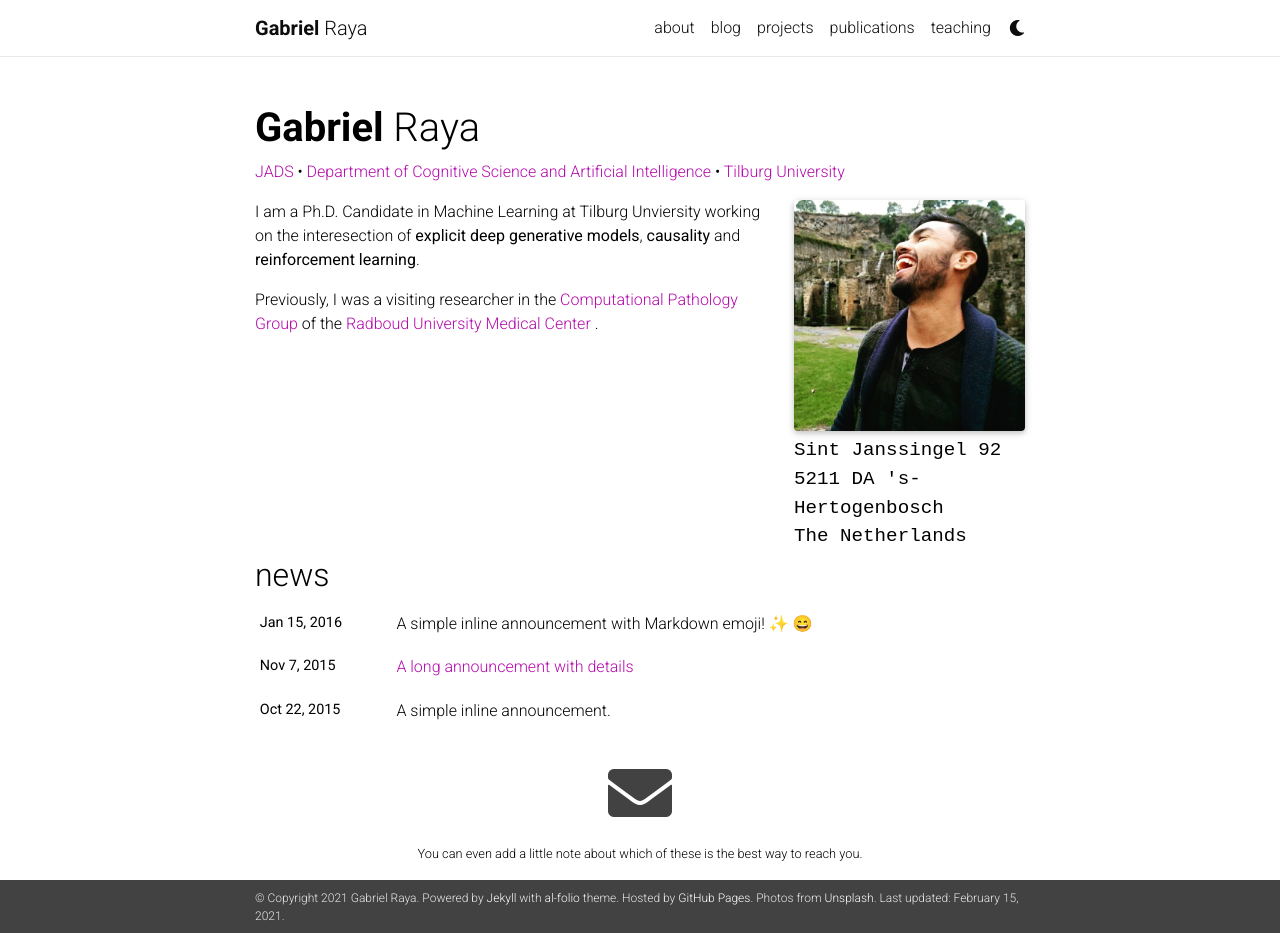
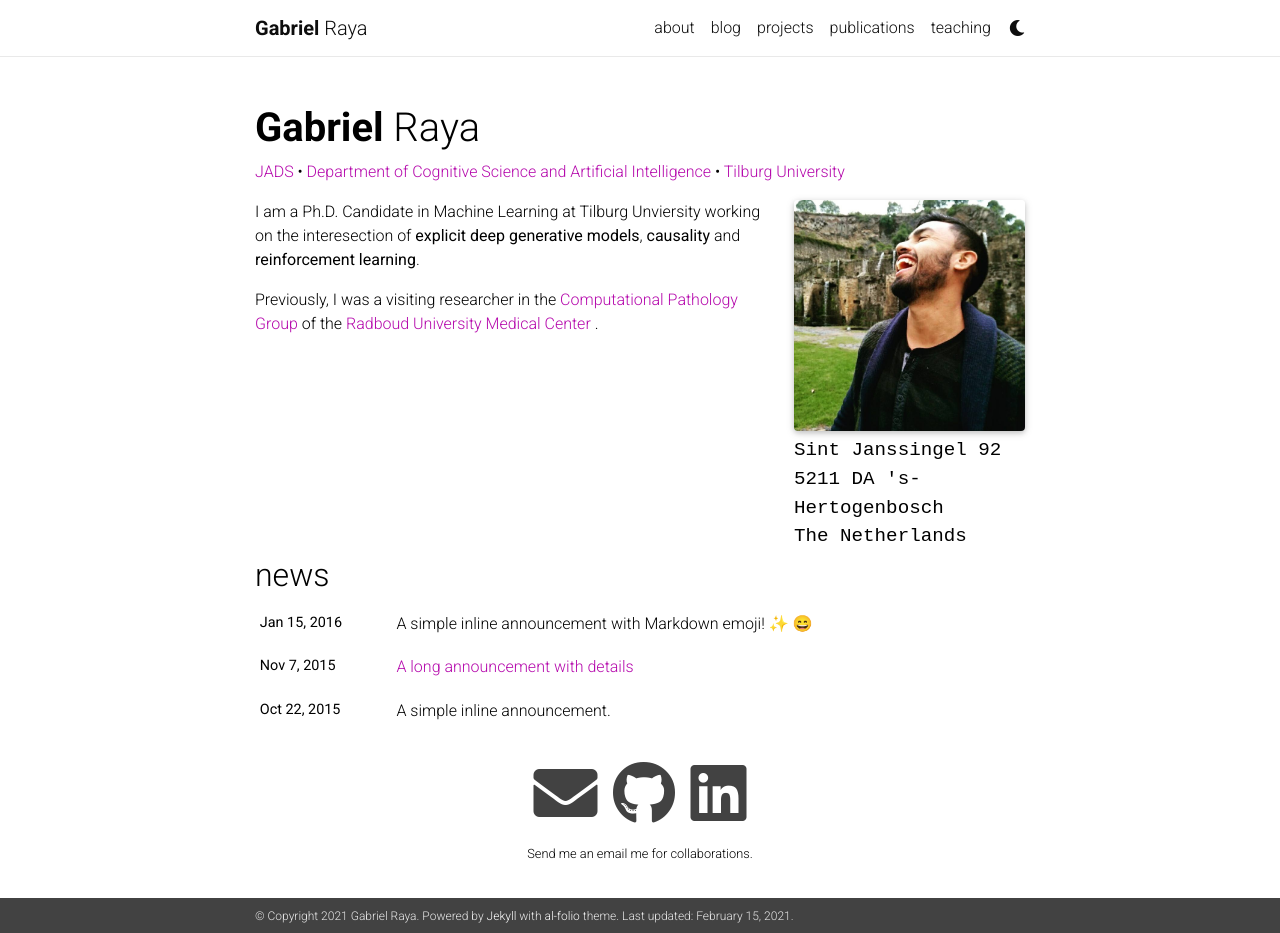
Before and after one commit to gabrielraya/gabrielraya.github.io, a Jekyll site: the page built from _pages/about.md, in a window 1280 px wide and 933 px high. Built offline with Jekyll 4.4.1, drawn with Linux system fonts in a browser that asks for light colours; nearby versions of some CDN libraries; emoji names are drawn with the system emoji font; a style sheet for code colours, icons or effects is not loaded.

Commit message:
update config file

```diff
--- a/_config.yml
+++ b/_config.yml
@@ -6,13 +6,11 @@ title: blank # the website title (if blank, full name will be used instead)
 first_name: Gabriel
 middle_name:
 last_name: Raya
-email: you@example.com
+email: graya@tilburguniversity.com
 description: > # the ">" symbol means to ignore newlines until "footer_text:"
   A simple, whitespace theme for academics. Based on [*folio](https://github.com/bogoli/-folio) design.
 footer_text: >
   Powered by <a href="http://jekyllrb.com/" target="_blank">Jekyll</a> with <a href="https://github.com/alshedivat/al-folio">al-folio</a> theme.
-  Hosted by <a href="https://pages.github.com/" target="_blank">GitHub Pages</a>.
-  Photos from <a href="https://unsplash.com" target="_blank">Unsplash</a>.
 
 url:  # the base hostname & protocol for your site
 baseurl:  # the subpath of your site, e.g. /blog/
@@ -42,9 +40,9 @@ og_image: # The site-wide (default for all links) Open Graph preview image
 # Social integration
 # -----------------------------------------------------------------------------
 
-github_username: # your GitHub user name
+github_username: gabrielraya# your GitHub user name
 twitter_username: # your Twitter handle
-linkedin_username: # your LinkedIn user name
+linkedin_username: rayagabriel # your LinkedIn user name
 scholar_userid: # your Google Scholar ID
 orcid_id: # your ORCID ID
 medium_username: # your Medium username
@@ -57,8 +55,7 @@ keybase_username: # your keybase user name
 wikidata_id: # your wikidata id
 
 contact_note: >
-  You can even add a little note about which of these is the best way to reach you.
-
+  Send me an email me for collaborations.
 google_analytics: UA-XXXXXXXXX # out your google-analytics code
 panelbear_analytics: XXXXXXXXX # panelbear analytics site ID
 
@@ -66,8 +63,8 @@ panelbear_analytics: XXXXXXXXX # panelbear analytics site ID
 # Blog
 # -----------------------------------------------------------------------------
 
-blog_name: al-folio  # your blog must have a name for it to show up in the nav bar
-blog_description: a simple whitespace theme for academics
+blog_name: The Bayesian Brain  # your blog must have a name for it to show up in the nav bar
+blog_description: A generative perspective of the brain.
 permalink: /blog/:year/:title/
 
 # Pagination
@@ -90,7 +87,9 @@ collections:
   projects:
     output: true
     permalink: /projects/:path/
-
+  courses:
+    output: true
+    permalink: /teaching/:path/
 news_limit: 5
 
 # -----------------------------------------------------------------------------
@@ -132,8 +131,8 @@ plugins:
 
 scholar:
 
-  last_name: Einstein
-  first_name: [Albert, A.]
+  last_name: Raya
+  first_name: [Gabriel, R.]
 
   style: apa
   locale: en
```
